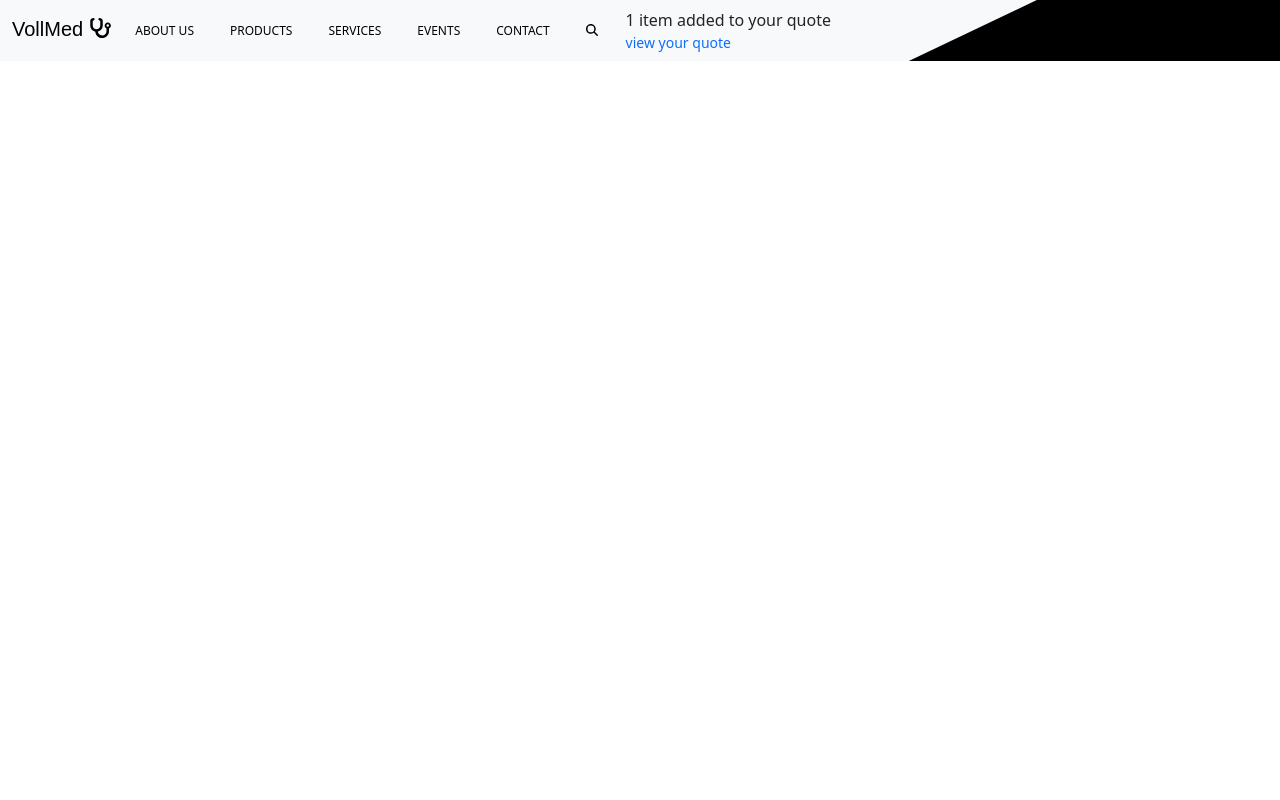
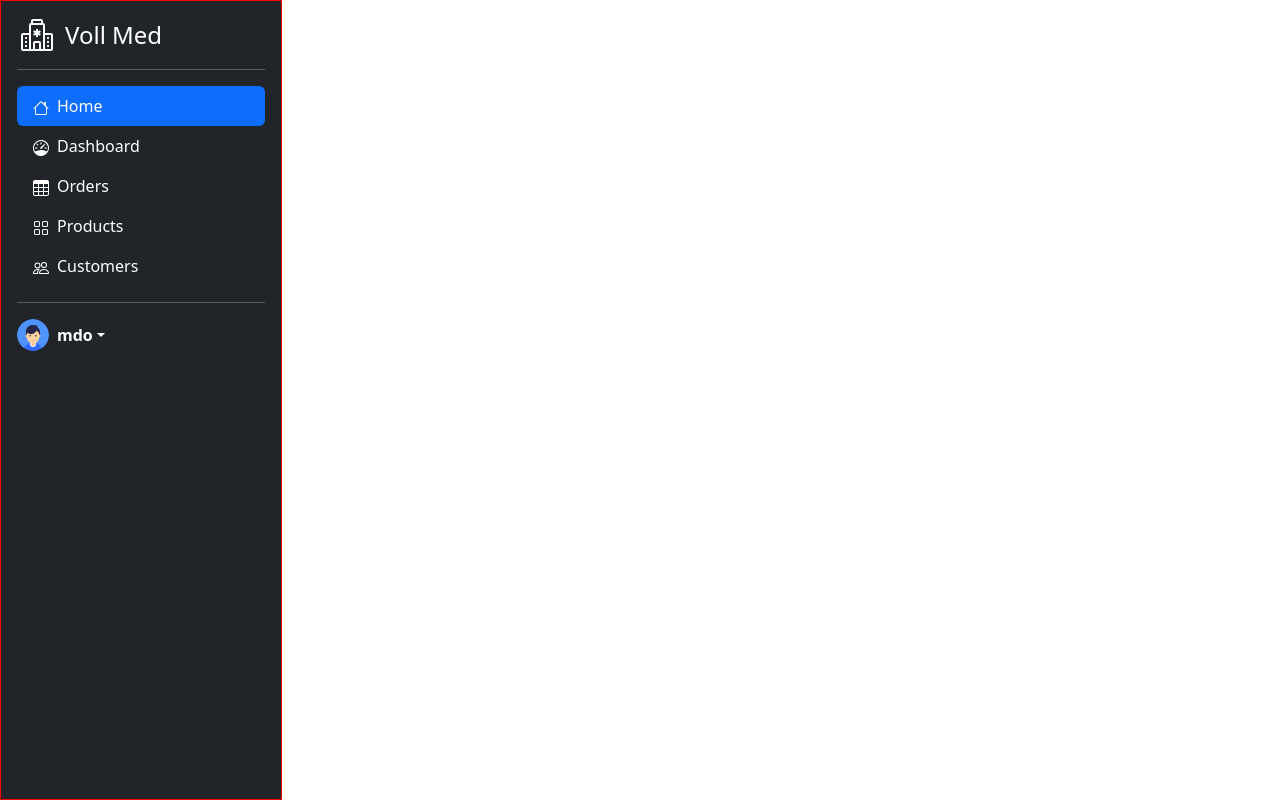
Before and after one commit to denisonkolling/health-booking-react, a React (Vite) app: page / in a window 1280 px wide. Built offline with nearby package versions, Linux system fonts and the light colour scheme; a web font is replaced by a local one.

Commit message:
feat: add bootstrap sidebar

```diff
--- a/package.json
+++ b/package.json
@@ -16,7 +16,9 @@
     "@popperjs/core": "^2.11.8",
     "axios": "^1.5.1",
     "bootstrap": "^5.3.2",
+    "bootstrap-icons": "^1.11.1",
     "react": "^18.2.0",
+    "react-bootstrap-icons": "^1.10.3",
     "react-dom": "^18.2.0",
     "react-fontawesome": "^1.7.1",
     "react-router-dom": "^6.16.0"
--- a/src/components/Navbar/Navbar.jsx
+++ b/src/components/Navbar/Navbar.jsx
@@ -1,72 +1,63 @@
 import React from 'react';
-import './Styles.css';
-import { faSearch, faStethoscope } from '@fortawesome/free-solid-svg-icons';
-import { FontAwesomeIcon } from '@fortawesome/react-fontawesome';
+import profile from '../../assets/profile.png'
+import { Bootstrap, House, Speedometer, Table, Grid, People, Hospital  } from 'react-bootstrap-icons';
 
 const Navbar = () => {
 	return (
-		<div>
-			<nav className="navbar navbar-expand-lg navbar-light bg-light">
-				<div className="wrapper"></div>
-				<div className="container-fluid all-show">
-					<a className="navbar-brand" href="#">
-						VollMed <FontAwesomeIcon icon={faStethoscope} />
+		<div className="d-flex flex-column flex-shrink-0 p-3 text-white bg-dark" style={{width: 280}}>
+    <a href="https://getbootstrap.com/" className="d-flex align-items-center mb-3 mb-md-0 me-md-auto text-white text-decoration-none">
+      <Hospital className="bi me-2" width="40" height="32"><use xlinkHref="#bootstrap"></use></Hospital>
+      <span className="fs-4">Voll Med</span>
     </a>
-					<button
-						className="navbar-toggler"
-						type="button"
-						data-toggle="collapse"
-						data-target="#navbarSupportedContent"
-						aria-controls="navbarSupportedContent"
-						aria-expanded="false"
-						aria-label="Toggle navigation">
-						<span className="navbar-toggler-icon"></span>
-					</button>
-					<div className="collapse navbar-collapse" id="navbarSupportedContent">
-						<ul className="navbar-nav mr-auto mb-2 mb-lg-0">
+    <hr/>
+    <ul className="nav nav-pills flex-column mb-auto">
       <li className="nav-item">
-								<a className="nav-link active" aria-current="page" href="#">
-									About us
+        <a href="https://getbootstrap.com/docs/5.0/examples/sidebars/#" className="nav-link active" aria-current="page">
+          <House className="bi me-2" width="16" height="16"><use xlinkHref="#home"></use></House>
+          Home
         </a>
       </li>
-							<li className="nav-item">
-								<a className="nav-link" href="#">
+      <li>
+        <a href="https://getbootstrap.com/docs/5.0/examples/sidebars/#" className="nav-link text-white">
+          <Speedometer className="bi me-2" width="16" height="16"><use href="#speedometer2"></use></Speedometer>
+          Dashboard
+        </a>
+      </li>
+      <li>
+        <a href="https://getbootstrap.com/docs/5.0/examples/sidebars/#" className="nav-link text-white">
+          <Table className="bi me-2" width="16" height="16"><use href="#table"></use></Table>
+          Orders
+        </a>
+      </li>
+      <li>
+        <a href="https://getbootstrap.com/docs/5.0/examples/sidebars/#" className="nav-link text-white">
+          <Grid className="bi me-2" width="16" height="16"><use href="#grid"></use></Grid>
           Products
         </a>
       </li>
-
-							<li className="nav-item">
-								<a className="nav-link" href="#">
-									Services
-								</a>
-							</li>
-
-							<li className="nav-item">
-								<a className="nav-link" href="#">
-									Events
-								</a>
-							</li>
-
-							<li className="nav-item">
-								<a className="nav-link" href="#">
-									contact
-								</a>
-							</li>
-
-							<li className="nav-item">
-								<a className="nav-link" href="#">
-									<FontAwesomeIcon icon={faSearch} />
+      <li>
+        <a href="https://getbootstrap.com/docs/5.0/examples/sidebars/#" className="nav-link text-white">
+          <People className="bi me-2" width="16" height="16"><use href="#people-circle"></use></People>
+          Customers
         </a>
       </li>
     </ul>
-						<div className="d-flex flex-column sim">
-							<span>1 item added to your quote</span>
-							<small className="text-primary">view your quote</small>
+    <hr/>
+    <div className="dropdown">
+      <a href="https://getbootstrap.com/docs/5.0/examples/sidebars/#" className="d-flex align-items-center text-white text-decoration-none dropdown-toggle" id="dropdownUser1" data-bs-toggle="dropdown" aria-expanded="false">
+        <img src={profile} alt="" width="32" height="32" className="rounded-circle me-2"/>
+        <strong>mdo</strong>
+      </a>
+      <ul className="dropdown-menu dropdown-menu-dark text-small shadow" aria-labelledby="dropdownUser1">
+        <li><a className="dropdown-item" href="https://getbootstrap.com/docs/5.0/examples/sidebars/#">New project...</a></li>
+        <li><a className="dropdown-item" href="https://getbootstrap.com/docs/5.0/examples/sidebars/#">Settings</a></li>
+        <li><a className="dropdown-item" href="https://getbootstrap.com/docs/5.0/examples/sidebars/#">Profile</a></li>
+        <li><hr className="dropdown-divider"/></li>
+        <li><a className="dropdown-item" href="https://getbootstrap.com/docs/5.0/examples/sidebars/#">Sign out</a></li>
+      </ul>
     </div>
   </div>
-				</div>
-			</nav>
-		</div>
+
 	);
 };
 
--- a/src/pages/Home.jsx
+++ b/src/pages/Home.jsx
@@ -1,11 +1,16 @@
 import React from 'react';
 import Navbar from '../components/Navbar/Navbar';
+import './styles.css'
 
 const Home = () => {
 	return (
-		<div>
-			<Navbar />
-		</div>
+		<main>
+			<div>
+				<aside>
+					<Navbar />
+				</aside>
+			</div>
+		</main>
 	);
 };
 
--- /dev/null
+++ b/src/pages/styles.css
@@ -0,0 +1,17 @@
+main {
+  display: flex;
+  flex-wrap: nowrap;
+  height: 100vh;
+  height: -webkit-fill-available;
+  max-height: 100vh;
+  overflow-x: auto;
+  overflow-y: hidden;
+  background: solid red;
+}
+
+aside {
+  width: 282px;
+  height: 100vh;
+  border: solid red 1px;
+  background: #212529;
+}
```
Also changed, not shown: src/assets/profile.png (added), 1 other file (tests, documents, lock files or other folders). Lines whose indentation alone changed are shown as unchanged.
